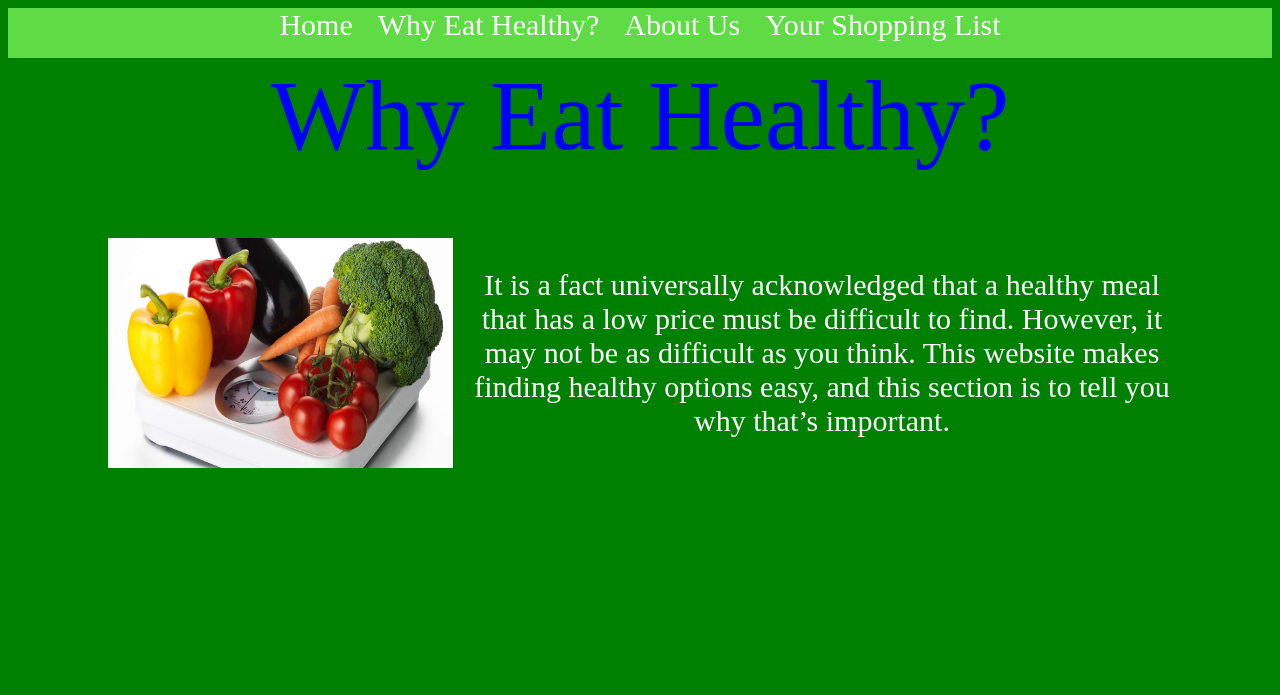
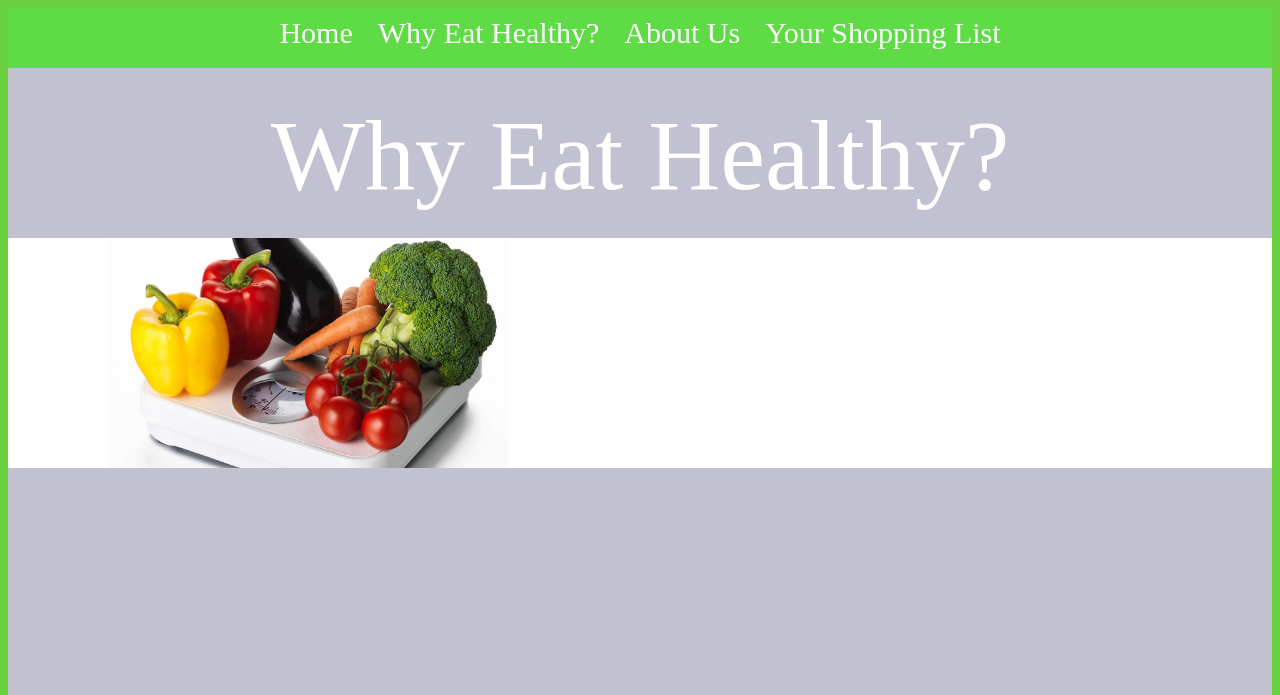
Before and after one commit to ChloeRatte/finalproject, a PHP site: page /fshealthy.html in a window 1280 px wide. Shown: the top 695 px of the page. Before the commit the page ends 468 px from the top, so only its background shows below. Run offline with PHP 8.4, Linux system fonts and the light colour scheme.

Commit message:
new css on WEH page

```diff
--- a/fs.css
+++ b/fs.css
@@ -14,6 +14,8 @@
 	background-color: #5fdb46;
 	font-size: 20px;
 	text-align: center;
+	vertical-align: middle;
+	line-height: 50px;
 	color: rgb(193, 176, 244);
 }
 .cent{
@@ -56,6 +58,9 @@
 	float: left;
 	margin-left: 100px;
 	text-align: center;
+	font-size: 25px;
+	color: white;
+
 }
 
 #right{
@@ -63,7 +68,7 @@
 	margin-right: 100px;
 	text-align: center;
 	font-size: 30px;
-	color: white;
+	color: #C1C1D1;
 }
 
 .notextdec{
@@ -78,19 +83,28 @@
 		background-color: #ffffff;
 		font-size: 70px;
 }
-.container{
+.container1{
 	height: 230px;
+	background-color: #ffffff;
+}
+.container2{
+	height: 230px;
+	background-color: #C1C1D1;
 }
 
 .wehtitle{
+	height: 100px;
 	font-size: 100px;
-	color: blue;
+	color: white;
+	text-align: center;
+	vertical-align: middle;
+	line-height: 175px;
 }
 
 #contained{
-	height: 50px;
+	height: 60px;
 	text-align: center;
-	color: blue;
+
 }
 
 #contain2{
--- a/fshealthy.html
+++ b/fshealthy.html
@@ -7,35 +7,51 @@
 <link rel = "stylesheet" type="text/css" href="./fs.css">
 <style>
 body{
-	background-color: green;
+	background-color: #6CD141;
 }
 </style>
 
 
 <!--- <div class="Block BlockSize"> /**/
 
+	vertical-align: middle;
+	line-height: 230px;
+
  	<p class= "cent"> <img class = "img-circle" onmouseover="bigImg(this)" onmouseout="normalImg(this)" border="0" allign = "center" src="chlo.jpg" alt="chlo" height="200" width="200"> </p>
  -->
 
 
-<div class="container">
-	<div id="contained" background-color = "blue" class="purple">
+<div class="container2">
+	<div id="contained" class="purple">
 		<span id = "Text" onmouseover="bigText(Text)" onmouseout="normalText(Text)" ><a class = "notextdec" href = "fs.html"> Home</a></span>
   		<span id = "Text" onmouseover="bigText(Text1)" onmouseout="normalText(Text1)"> <a class = "notextdec" href = "fshealthy.html">Why Eat Healthy?</a></span>
   		<span id = "Text" onmouseover="bigText(Text2)" onmouseout="normalText(Text2)"><a class = "notextdec" href = "fsabout.html"> About Us</a></span>
   		<span id = "Text" onmouseover="bigText(Text3)" onmouseout="normalText(Text3)"> <a class = "notextdec" href = "fsyourlist.html">Your Shopping List</a></span>
 	</div>
 
-	<div id="contained" class = "wehtitle">
+	<div class = "wehtitle">
 		Why Eat Healthy?
 	</div>
 
 </div>
 
-<div class = "container">
-		<span id = "left"><img src = "healthyfood.jpg" alt = "healthyeating" height = "230px" width="345"></span>
+<div class = "container1">
+		<span id = "left"><img src = "healthyfood.jpg" alt = "healthyeating" height = "230px" width="400px"></span>
 		<span id = "right"> <p>It is a fact universally acknowledged that a healthy meal that has a low price must be difficult to find. However, it may not be as difficult as you think. This website makes finding healthy options easy, and this section is to tell you why that’s important.</p></span>
 </div>
+
+
+<div class = "container2">
+		<span id = "right"><img src = "productivity.png" alt = "productivity" height = "230px" width="400px"></span>
+		<span id = "left"> <p> <strong> 1. When you eat healthy, you get more done!</strong></p> <p>Unhealthy eating limits your ability to do work by increasing risk for lack of productivity by 66%. Studies have shown that those who eat healthy exhibit much more focus than those who don’t. Imagine what you could do with such a massive jump in productivity!</p></span>
+</div>
+
+<div class = "container1">
+		<span id = "left"><img src = "healthliving.png" alt = "healthliving" height = "230px" width="230px"></span>
+		<span id = "right"> <p><strong>2. Eating Healthy prolongs your life!</strong></p> <p>In addition to lack of exercise, unhealthy eating habits are a major contributor to the large part of the population- a third of adults and 17% of adolescents- who are obese in the United States. Poor diets can also cause illnesses such as heart disease, osteoporosis, high blood pressure, type 2 diabetes, and certain types of cancer.  Many of these can even lead to death. Just eating healthy can help you take the first steps away from these problems.</p></span>
+</div>
+
+
 
 
 </div>
```
